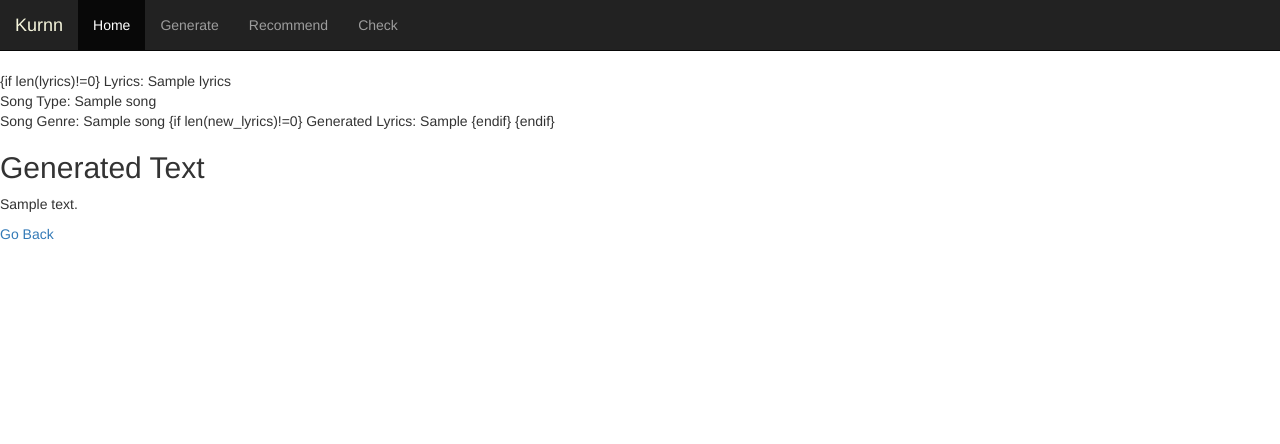
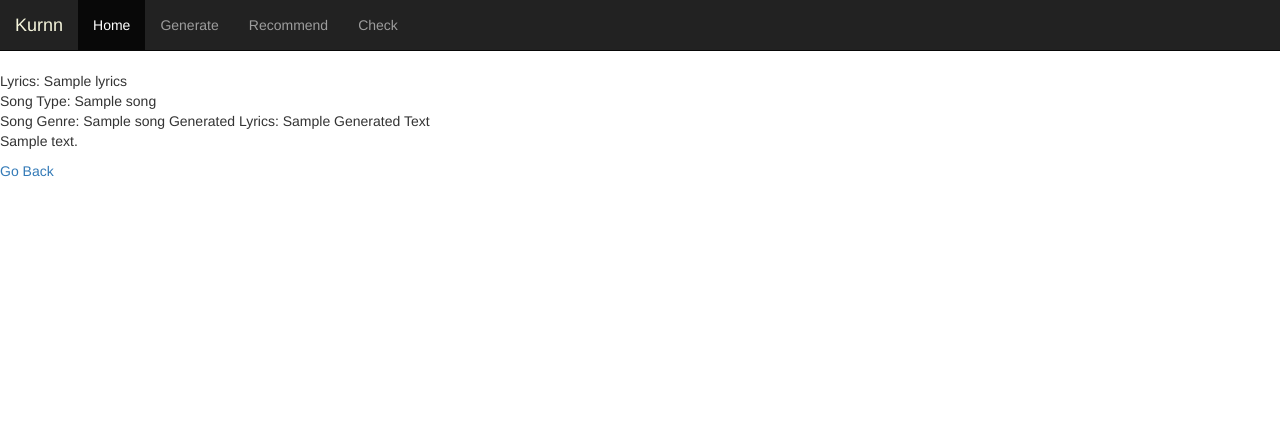
Before and after one commit to aniketgope00/Kurnn, a Flask app: template templates/generation_results.html in a window 1280 px wide. Shown: the top 444 px of the page. Run offline with Flask 3, Linux system fonts and the light colour scheme; the template is opened without the code that fills it: most values are stand-ins (such as "Sample title", 1, 10 or a date in 2020); some libraries are stand-ins or nearby versions.

Commit message:
final demo commit

```diff
--- a/app.py
+++ b/app.py
@@ -85,8 +85,8 @@ def generate_results():
     print(filepath)
 
     lyrics = models.transcriber('uploads/'+os.listdir('uploads')[0])
-    text_output = models.text_to_music(prompt)
     song_data = models.get_new_lyrics(lyrics)
+    text_output = models.text_to_music(song_data[0], song_data[1])
 
 
 
--- a/models.py
+++ b/models.py
@@ -26,12 +26,14 @@ def get_new_lyrics(lyrics:str)->str:
     new_lyrics = model.generate_content(f"Given lyrics {lyrics}, write a new verse for the song")
     return [song_type, song_genre, new_lyrics]
 
-def text_to_music(prompt:str)->list:
+def text_to_music(song_type:str, song_genre:str)->list:
     tokenizer = AutoTokenizer.from_pretrained('sander-wood/text-to-music')
     model = AutoModelForSeq2SeqLM.from_pretrained('sander-wood/text-to-music')
     max_length = 1024
     top_p = 0.9
     temperature = 1.0
+    tune = ""
+    prompt = f"This is a traditional {song_type} {song_genre} music"
 
     input_ids = tokenizer(prompt,
                       return_tensors='pt',
--- a/templates/generation_results.html
+++ b/templates/generation_results.html
@@ -1,19 +1,14 @@
 {%extends "base_template.html"%}
 {%block content%}
 
-{if len(lyrics)!=0}
     Lyrics: {{lyrics}}
     <br>
     Song Type: {{song_data[0]}}
     <br>
     Song Genre: {{song_data[1]}}
-    {if len(new_lyrics)!=0}
     Generated Lyrics: {{new_lyrics}}
-    {endif}
-{endif}
-
-<h2>Generated Text</h2>
-<p>{{ text_output }}</p>
+    Generated Text
+    <p>{{ text_output }}</p>
 
 <!--<h2>Generated Audio</h2>
 <audio controls>
```
Also changed, not shown: 1 other file.
